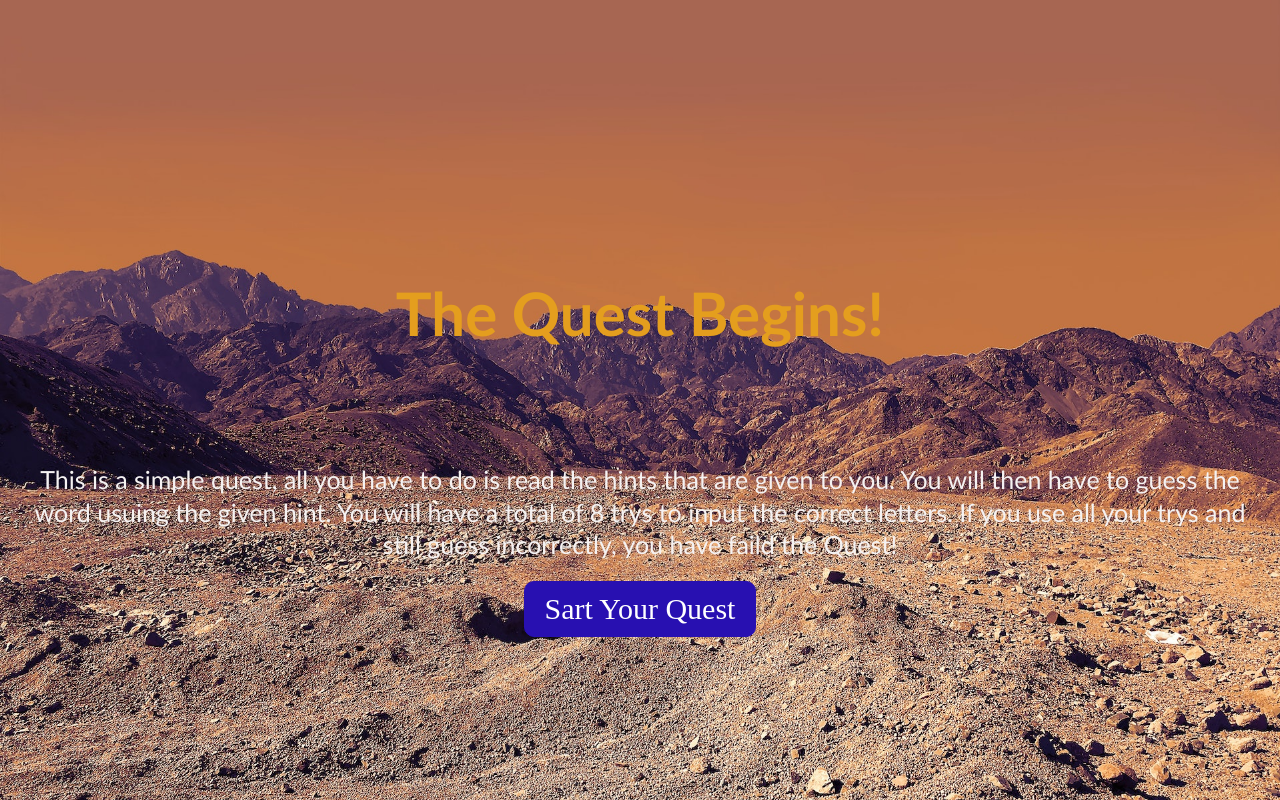
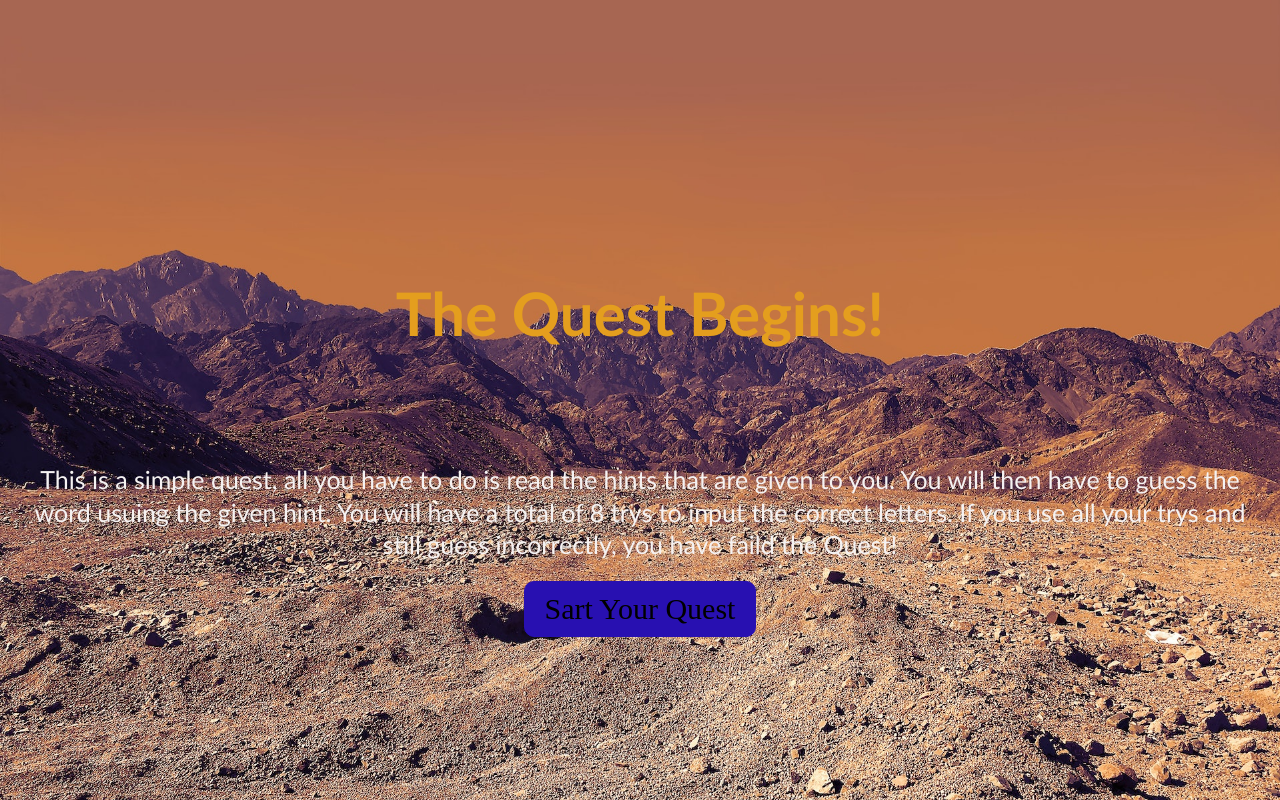
Before and after one commit to Nanivile/Word_Quest, a plain HTML site: page index.html in a window 1280 px wide. In both pictures the pointer is over the link "Sart Your Quest". Drawn offline with Linux system fonts and the light colour scheme.

Commit message:
change surge name

```diff
--- a/style.css
+++ b/style.css
@@ -46,5 +46,5 @@
 
 #showcase .button:hover{
     background: rgb(40, 16, 177);
-    color:white
+    color:rgb(0, 0, 0)
 }
```
Also changed, not shown: 2 other files.
